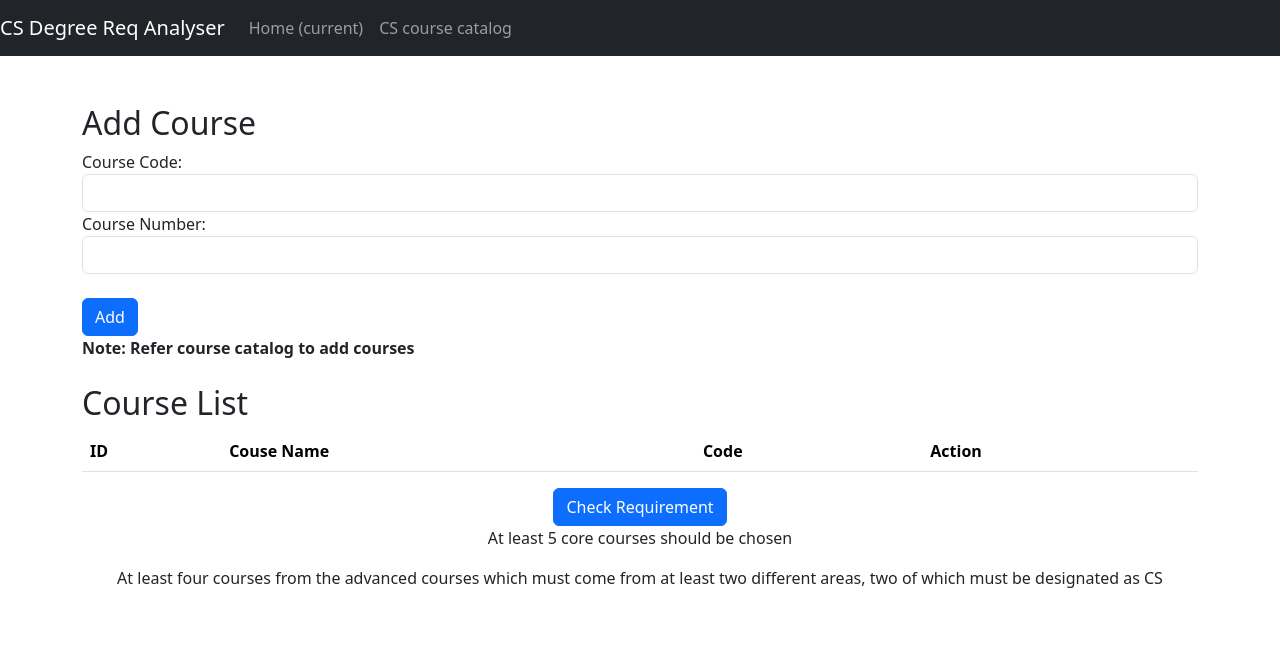
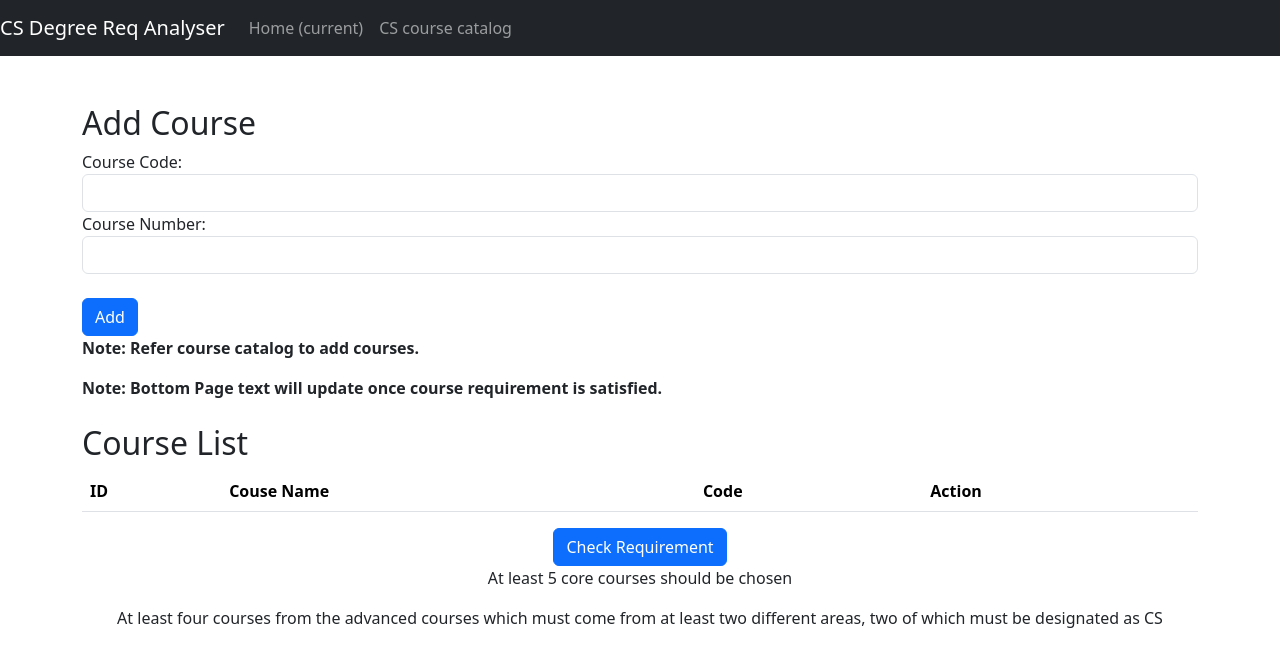
Before and after one commit to Furkhanhash/Degree-Requirement, an Angular app: page /addcourses in a window 1280 px wide. Shown: the top 666 px of the page. Built offline with nearby package versions, Linux system fonts and the light colour scheme.

Commit message:
instruction updated

```diff
--- a/src/app/addcourses/addcourses.component.html
+++ b/src/app/addcourses/addcourses.component.html
@@ -23,7 +23,8 @@
     </div> -->
     <button type="submit" class="btn btn-primary">Add </button>
   </form>
-<p><strong>Note: Refer course catalog to add courses</strong></p>
+<p><strong>Note: Refer course catalog to add courses.</strong></p>
+<p><strong>Note: Bottom Page text will update once course requirement is satisfied.</strong></p>
   <h2 class="mt-4">Course List</h2>
   <table class="table">
     <thead>
```
